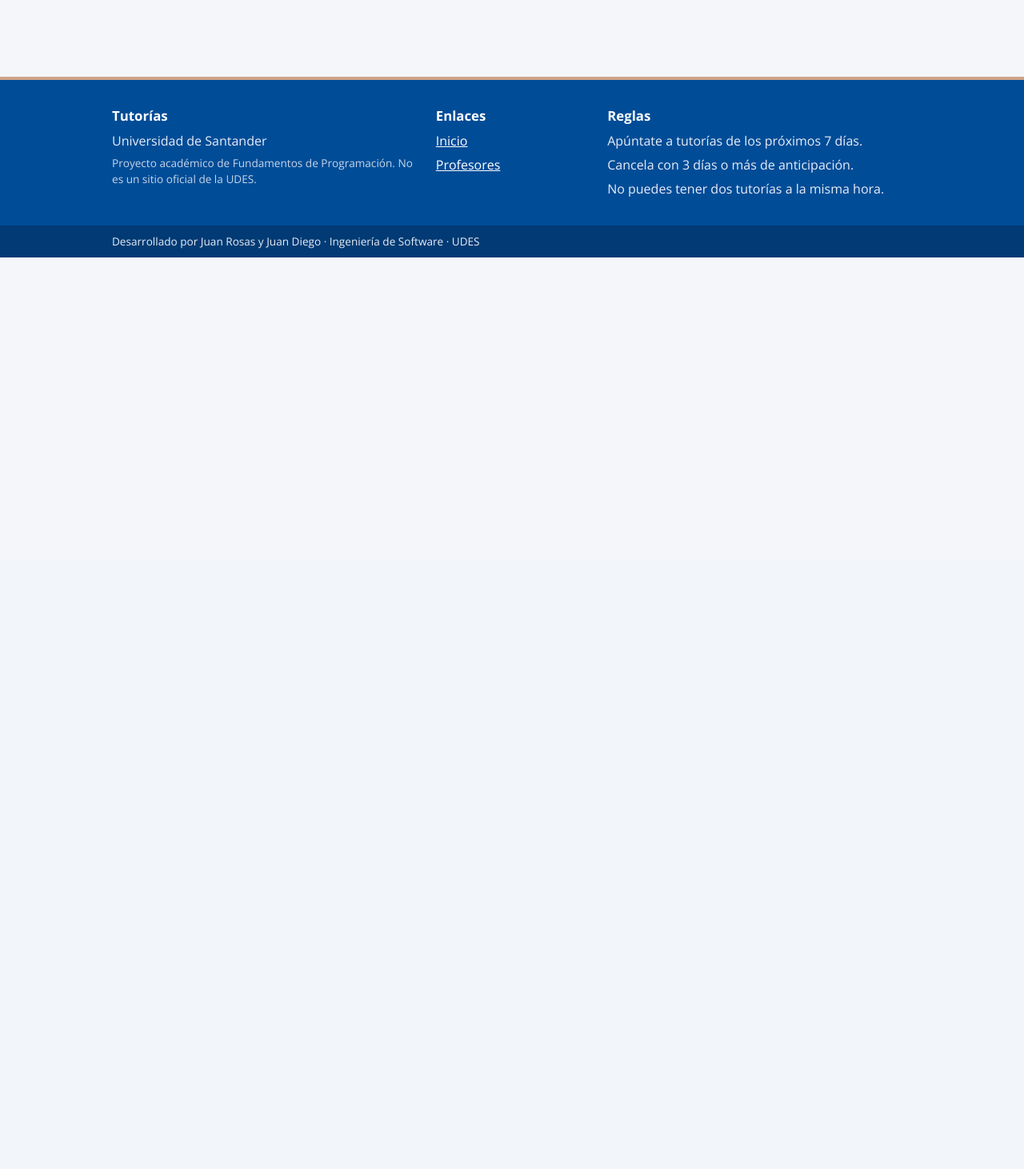
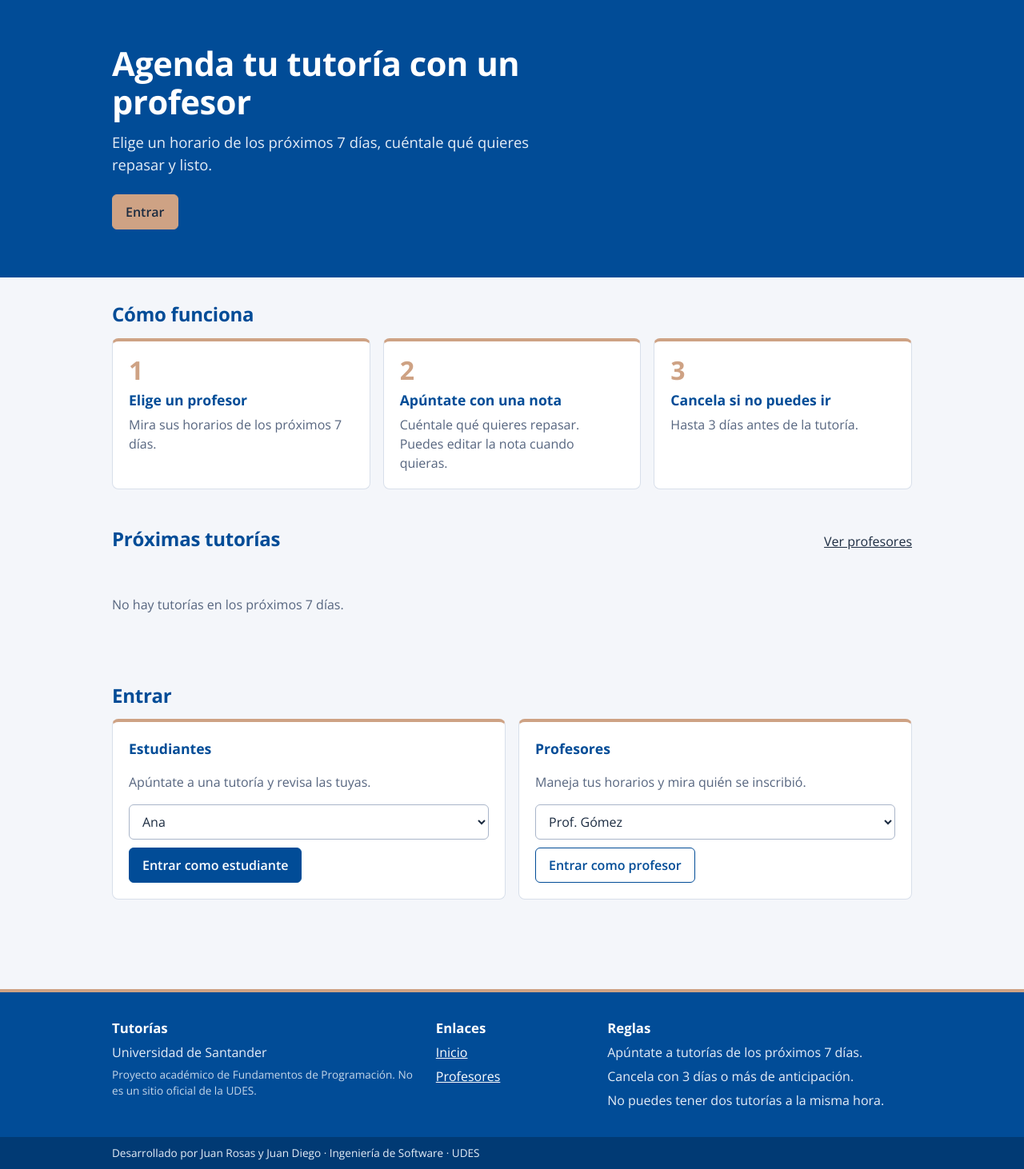
Before and after one commit to Daniromero1410/FUNDAMENTOS_PROG, a Flask app: page / in a window 1280 px wide. Shown: the part 99-1561 px from the top of the page at 80% size. Before the commit the page ends 421 px from the top, so only its background shows below. Run offline with Flask 3, Linux system fonts and the light colour scheme.

Commit message:
Rediseño de mis tutorias y panel del profe

```diff
--- a/tutoriasPA/templates/inicio.html
+++ b/tutoriasPA/templates/inicio.html
@@ -1,82 +1,101 @@
-<!doctype html>
-<html lang="es">
-<head>
-  <meta charset="utf-8">
-  <meta name="viewport" content="width=device-width, initial-scale=1">
-  <title>Tutorías · Universidad de Santander</title>
-  <link rel="preconnect" href="https://fonts.googleapis.com">
-  <link rel="preconnect" href="https://fonts.gstatic.com" crossorigin>
-  <link href="https://fonts.googleapis.com/css2?family=Open+Sans:wght@400;600;700&display=swap" rel="stylesheet">
-  <link rel="stylesheet" href="{{ url_for('static', filename='estilos.css') }}">
-</head>
-<body>
+{% extends "base.html" %}
 
-  <!-- 1. Barra superior: aviso del proyecto y usuario -->
-  <div class="barra-superior">
-    <div class="contenedor barra-superior-contenido">
-      <span>Proyecto académico · Fundamentos de Programación</span>
-      {% if usuario %}
-        <span>{{ usuario.nombre }} · <a href="/salir">Salir</a></span>
+{% block banda %}
+  <!-- Banner principal -->
+  <section class="hero">
+    <div class="contenedor">
+      <h1>Agenda tu tutoría con un profesor</h1>
+      <p>Elige un horario de los próximos 7 días, cuéntale qué quieres repasar y listo.</p>
+      {% if rol == "estudiante" %}
+        <a class="boton boton-dorado" href="/profesores">Ver profesores</a>
+      {% elif rol == "profesor" %}
+        <a class="boton boton-dorado" href="/panel">Ir a mi panel</a>
+      {% else %}
+        <a class="boton boton-dorado" href="#entrar">Entrar</a>
       {% endif %}
     </div>
-  </div>
+  </section>
+{% endblock %}
 
-  <!-- 2. Encabezado: marca a la izquierda, menú a la derecha -->
-  <header class="cabecera">
-    <div class="contenedor cabecera-contenido">
-      <a class="marca" href="/">Tutorías <span class="marca-u">Universidad de Santander</span></a>
-
-      <nav class="menu" aria-label="Menú principal">
-        <a href="/" {% if request.path == "/" %}class="activo"{% endif %}>Inicio</a>
-        <a href="/profesores" {% if request.path.startswith("/profesor") %}class="activo"{% endif %}>Profesores</a>
-        {% if rol == "estudiante" %}
-          <a href="/mis-tutorias" {% if request.path == "/mis-tutorias" %}class="activo"{% endif %}>Mis tutorías</a>
-        {% endif %}
-        {% if rol == "profesor" %}
-          <a href="/panel" {% if request.path.startswith("/panel") %}class="activo"{% endif %}>Mi panel</a>
-        {% endif %}
-      </nav>
-    </div>
-  </header>
-
-  <!-- 3. Banda del título (cada página pone la suya) -->
-  {% block banda %}{% endblock %}
-
-  <!-- 4. Contenido -->
-  <main class="contenedor pagina">
-    {% for categoria, mensaje in get_flashed_messages(with_categories=true) %}
-      <p class="aviso {{ categoria }}" role="status">{{ mensaje }}</p>
-    {% endfor %}
-
-    {% block contenido %}{% endblock %}
-  </main>
-
-  <!-- 5. Pie de página en columnas -->
-  <footer class="pie">
-    <div class="contenedor pie-columnas">
-      <div>
-        <p class="pie-titulo">Tutorías</p>
-        <p>Universidad de Santander</p>
-        <p class="pie-pequeno">Proyecto académico de Fundamentos de Programación. No es un sitio oficial de la UDES.</p>
+{% block contenido %}
+  <!-- Cómo funciona -->
+  <section class="seccion">
+    <h2 class="seccion-titulo">Cómo funciona</h2>
+    <div class="cuadricula">
+      <div class="tarjeta">
+        <p class="paso">1</p>
+        <h3>Elige un profesor</h3>
+        <p class="suave">Mira sus horarios de los próximos 7 días.</p>
       </div>
-      <div>
-        <p class="pie-titulo">Enlaces</p>
-        <p><a href="/">Inicio</a></p>
-        <p><a href="/profesores">Profesores</a></p>
-        {% if rol == "estudiante" %}<p><a href="/mis-tutorias">Mis tutorías</a></p>{% endif %}
-        {% if rol == "profesor" %}<p><a href="/panel">Mi panel</a></p>{% endif %}
+      <div class="tarjeta">
+        <p class="paso">2</p>
+        <h3>Apúntate con una nota</h3>
+        <p class="suave">Cuéntale qué quieres repasar. Puedes editar la nota cuando quieras.</p>
       </div>
-      <div>
-        <p class="pie-titulo">Reglas</p>
-        <p>Apúntate a tutorías de los próximos 7 días.</p>
-        <p>Cancela con 3 días o más de anticipación.</p>
-        <p>No puedes tener dos tutorías a la misma hora.</p>
+      <div class="tarjeta">
+        <p class="paso">3</p>
+        <h3>Cancela si no puedes ir</h3>
+        <p class="suave">Hasta 3 días antes de la tutoría.</p>
       </div>
     </div>
-    <div class="pie-final">
-      <div class="contenedor">Desarrollado por Juan Rosas y Juan Diego · Ingeniería de Software · UDES</div>
+  </section>
+
+  <!-- Próximas tutorías (tarjetas tipo "Eventos") -->
+  <section class="seccion">
+    <div class="seccion-cabecera">
+      <h2 class="seccion-titulo">Próximas tutorías</h2>
+      <a href="/profesores">Ver profesores</a>
     </div>
-  </footer>
 
-</body>
-</html>
+    {% if tutorias|length == 0 %}
+      <p class="vacio">No hay tutorías en los próximos 7 días.</p>
+    {% endif %}
+
+    <div class="cuadricula">
+      {% for tutoria in tutorias %}
+        <a class="evento" href="/profesor/{{ tutoria.profesor_id }}">
+          <div class="fecha">
+            <span class="fecha-dia">{{ tutoria.dia[:3] }}</span>
+            <span class="fecha-numero">{{ tutoria.fecha[8:] }}</span>
+          </div>
+          <div>
+            <p class="evento-titulo">{{ tutoria.profesor_nombre }}</p>
+            <p class="tutoria-detalle">{{ tutoria.hora }} · {{ tutoria.lugar }}</p>
+          </div>
+        </a>
+      {% endfor %}
+    </div>
+  </section>
+
+  <!-- Entrar (solo si nadie ha entrado) -->
+  {% if usuario is none %}
+    <section class="seccion" id="entrar">
+      <h2 class="seccion-titulo">Entrar</h2>
+      <div class="cuadricula cuadricula-2">
+        <form class="tarjeta entrada" method="post" action="/entrar">
+          <h3>Estudiantes</h3>
+          <p class="suave">Apúntate a una tutoría y revisa las tuyas.</p>
+          <input type="hidden" name="rol" value="estudiante">
+          <select name="usuario_id" aria-label="Estudiante">
+            {% for estudiante in estudiantes %}
+              <option value="{{ estudiante.id }}">{{ estudiante.nombre }}</option>
+            {% endfor %}
+          </select>
+          <button class="boton" type="submit">Entrar como estudiante</button>
+        </form>
+
+        <form class="tarjeta entrada" method="post" action="/entrar">
+          <h3>Profesores</h3>
+          <p class="suave">Maneja tus horarios y mira quién se inscribió.</p>
+          <input type="hidden" name="rol" value="profesor">
+          <select name="usuario_id" aria-label="Profesor">
+            {% for profesor in profesores %}
+              <option value="{{ profesor.id }}">{{ profesor.nombre }}</option>
+            {% endfor %}
+          </select>
+          <button class="boton boton-claro" type="submit">Entrar como profesor</button>
+        </form>
+      </div>
+    </section>
+  {% endif %}
+{% endblock %}
```
Also changed, not shown: tutoriasPA/templates/mis_tutorias.html (+10 -5 lines), tutoriasPA/templates/panel_profesor.html (+10 -5 lines).
